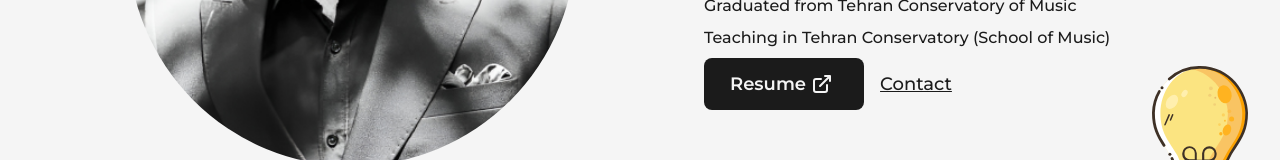
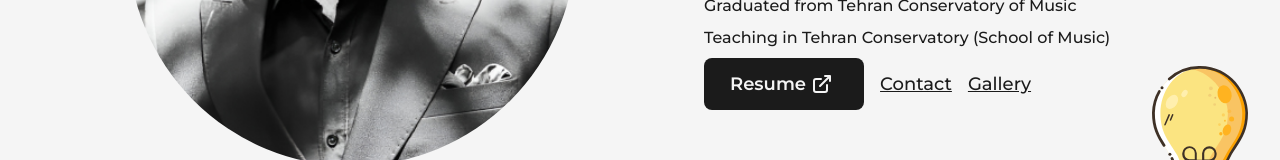
Before and after one commit to bardia1375/Mahdi-nourozi-portfolio, a Next.js app: page / in a window 1280 px wide. Shown: the part 538-698 px from the top of the page. Built offline with nearby package versions, Linux system fonts and the light colour scheme.

Commit message:
fix gallery

```diff
--- a/src/pages/index.js
+++ b/src/pages/index.js
@@ -14,11 +14,7 @@ const inter = Inter({ subsets: ["latin"] });
 
 export default function Home() {
   const { t, changeLanguage, language } = useTranslation();
-  const cvFilePath = useMemo(() => {
-    return language === "en"
-      ? "./mahdi norouzi.pdf"
-      : "./مهدی نوروزی.pdf";
-  }, [language]);
+  const cvFilePath = "https://mahdi-norouzi.storage.c2.liara.space/Mahdi%20Norouzi%20Portfolio.pdf";
   return (
     <>
       <Head>
@@ -50,22 +46,19 @@ export default function Home() {
             >
               <AnimatedText
                 text={t("CEO")}
-                className={`!text-5xl ${
-                  language === "fa" ? "!text-right text-justify" : "!text-left"
-                } mt-5 xl:!text-4xl lg:!text-6xl md:!text-5xl sm:!text-3xl`}
+                className={`!text-5xl ${language === "fa" ? "!text-right text-justify" : "!text-left"
+                  } mt-5 xl:!text-4xl lg:!text-6xl md:!text-5xl sm:!text-3xl`}
               />
               <ul>
                 <li
-                  className={`my-2 text-base font-medium md:text-sm sm:text-xs ${
-                    language === "fa" ? "!text-right" : "!text-left"
-                  }`}
+                  className={`my-2 text-base font-medium md:text-sm sm:text-xs ${language === "fa" ? "!text-right" : "!text-left"
+                    }`}
                 >
                   {t("Graduated")}
                 </li>
                 <li
-                  className={`text-base font-medium md:text-sm sm:text-xs ${
-                    language === "fa" ? "!text-right" : "!text-left"
-                  }`}
+                  className={`text-base font-medium md:text-sm sm:text-xs ${language === "fa" ? "!text-right" : "!text-left"
+                    }`}
                 >
                   {t("Teaching")}
                 </li>
@@ -75,7 +68,6 @@ export default function Home() {
                   href={cvFilePath}
                   target="_blank"
                   className="flex items-center bg-dark text-light p-2.5 px-6 rounded-lg text-lg font-semibold hover:bg-light hover:text-dark border-2 border-solid border-transparent hover:border-dark dark:bg-light dark:text-dark hover:dark:bg-dark hover:dark:text-light hover:dark:border-light md:p-2 md:px-4 md:text-base"
-                  download
                 >
                   {t("Resume")} <LinkArrow className="w-6 ml-1 mr-1" />
                 </Link>
@@ -85,6 +77,12 @@ export default function Home() {
                   className="ml-4 mr-4 text-lg font-medium capitalize text-dark underline dark:text-light md:text-base"
                 >
                   {t("Contact")}
+                </Link>
+                <Link
+                  href="/Gallery"
+                  className="text-lg font-medium capitalize text-dark underline dark:text-light md:text-base"
+                >
+                  Gallery
                 </Link>
               </div>
             </div>
```
